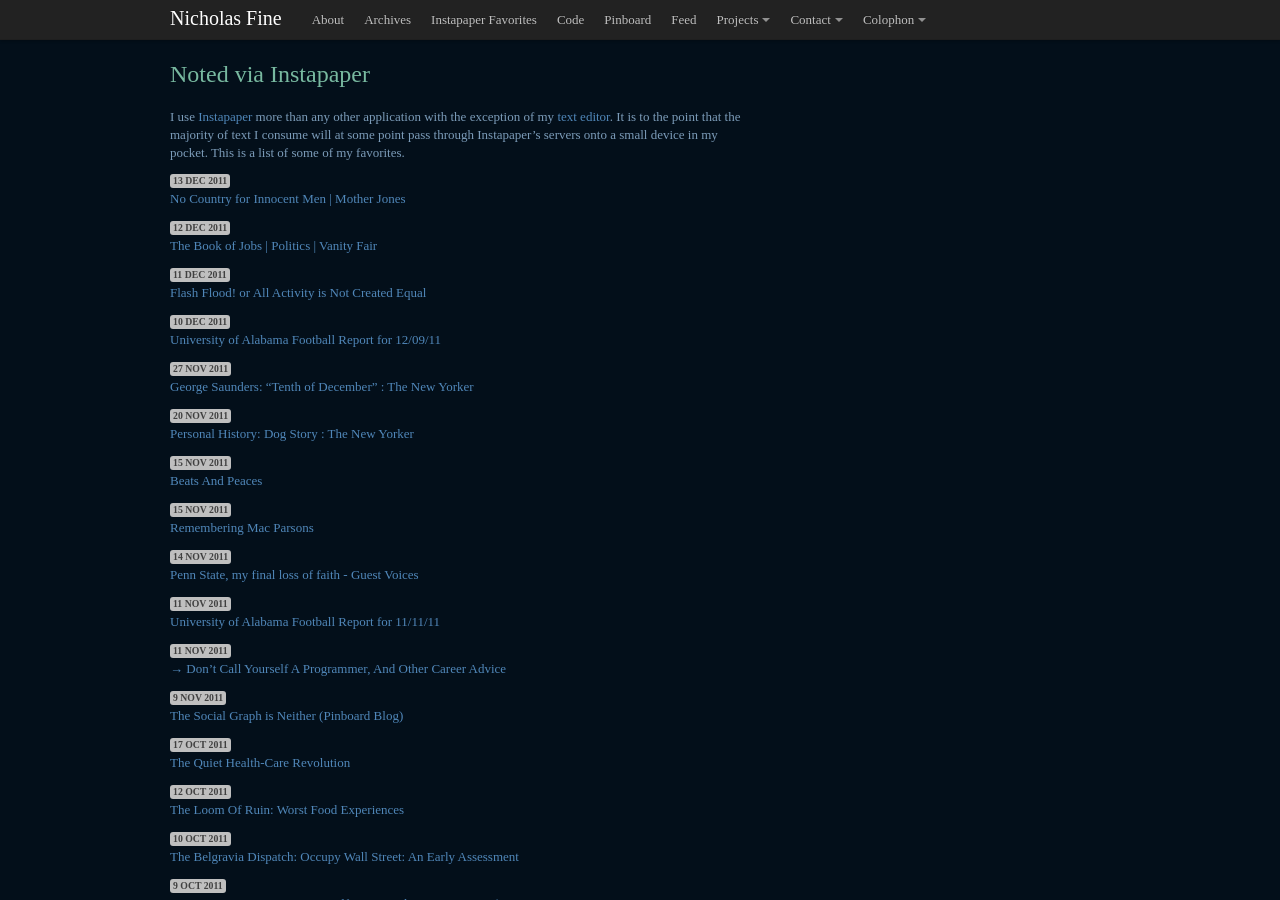
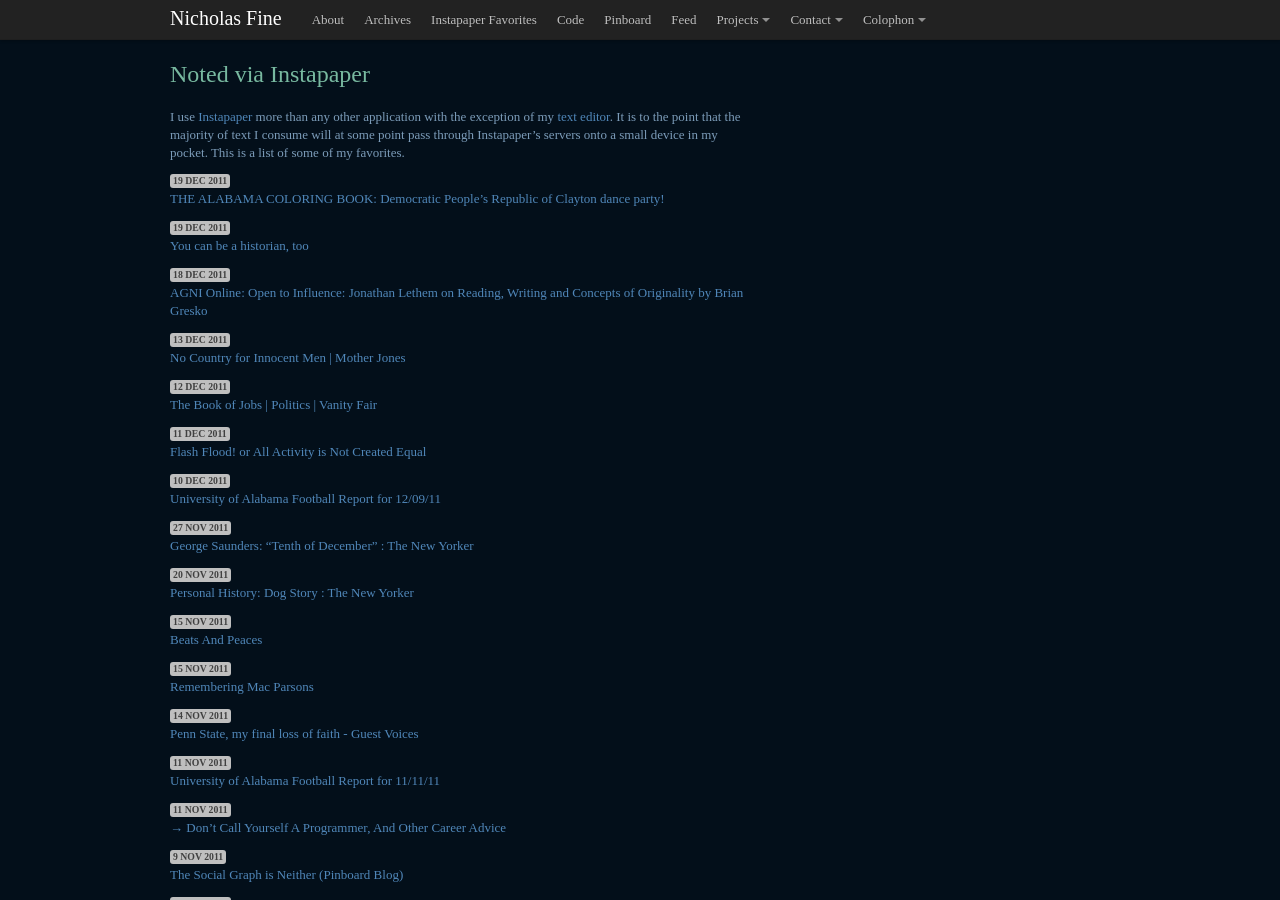
Before and after one commit to yrgoldteeth/yrgoldteeth.github.com, a Jekyll site: the page built from instapaper.markdown, in a window 1280 px wide and 900 px high. Built offline with Jekyll 4.4.1, drawn with Linux system fonts in a browser that asks for light colours; nearby versions of some CDN libraries; some web fonts are replaced; Markdown is read by kramdown in place of the engine named in the settings; some of the changed text lies outside the part shown.

Commit message:
update ipaper faves

```diff
--- a/instapaper.markdown
+++ b/instapaper.markdown
@@ -13,6 +13,9 @@
 
 <div id='posts'>
   <ul class='unstyled'>
+    <li class='post-link'><span class='label'>19 Dec 2011</span><br /><a href='http://kingcockfight.wordpress.com/2011/12/19/the-alabama-coloring-book-democratic-peoples-republic-of-clayton-dance-party/'>THE ALABAMA COLORING BOOK: Democratic People’s Republic of Clayton dance party!</a></li>
+    <li class='post-link'><span class='label'>19 Dec 2011</span><br /><a href='http://budiansky.blogspot.com/2011/12/you-can-be-historian-too.html'>You can be a historian, too</a></li>
+    <li class='post-link'><span class='label'>18 Dec 2011</span><br /><a href='http://www.bu.edu/agni/interviews/online/2011/gresko.html'>AGNI Online: Open to Influence: Jonathan Lethem on Reading, Writing and Concepts of Originality by Brian Gresko</a></li>
     <li class='post-link'><span class='label'>13 Dec 2011</span><br /><a href='http://m.motherjones.com/politics/2011/12/tim-cole-rick-perry'>No Country for Innocent Men | Mother Jones</a></li>
     <li class='post-link'><span class='label'>12 Dec 2011</span><br /><a href='http://m.vanityfair.com/politics/2012/01/stiglitz-depression-201201.print'>The Book of Jobs | Politics | Vanity Fair</a></li>
     <li class='post-link'><span class='label'>11 Dec 2011</span><br /><a href='http://www.heaviestcorner.org/?p=1633'>Flash Flood! or All Activity is Not Created Equal</a></li>
@@ -59,6 +62,5 @@
     <li class='post-link'><span class='label'>16 Apr 2011</span><br /><a href='http://www.guernicamag.com/interviews/2530/simon_4_1_11/'>Guernica / The Straight Dope</a></li>
     <li class='post-link'><span class='label'> 4 Apr 2011</span><br /><a href='http://thisrecording.com/today/2011/4/4/in-which-we-explore-the-archives-of-david-foster-wallace.html'>In Which We Explore The Archives Of David Foster Wallace - Home - This Recording</a></li>
     <li class='post-link'><span class='label'> 3 Apr 2011</span><br /><a href='http://www.bostonreview.net/BR36.2/leland_de_la_durantaye_david_foster_wallace.php'>How to Be Happy</a></li>
-    <li class='post-link'><span class='label'>13 Feb 2011</span><br /><a href='http://www.themorningnews.org/archives/personal_essays/work_is_a_four-letter_word.php'>Work Is a Four-Letter Word by Jeffrey Essmann - The Morning News</a></li>
   </ul>
 </div>
```
Also changed, not shown: 4 other files.
